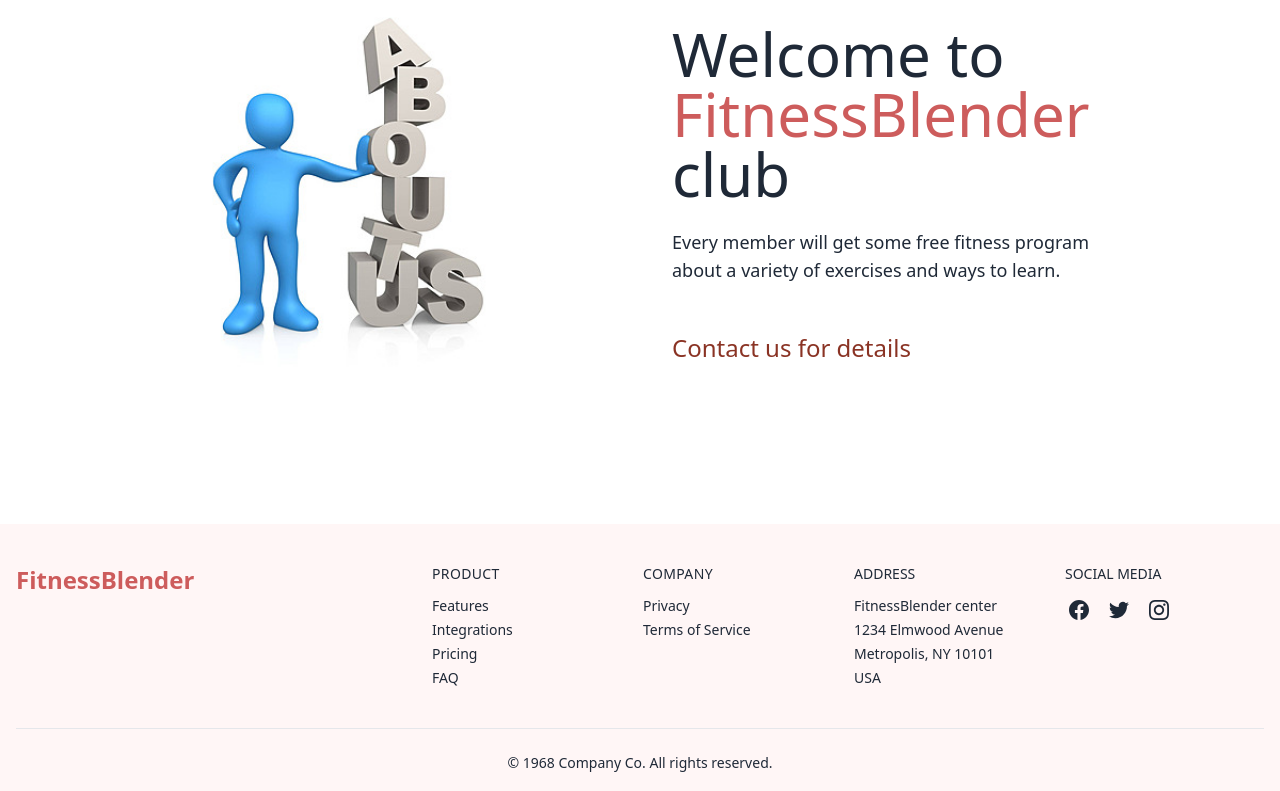
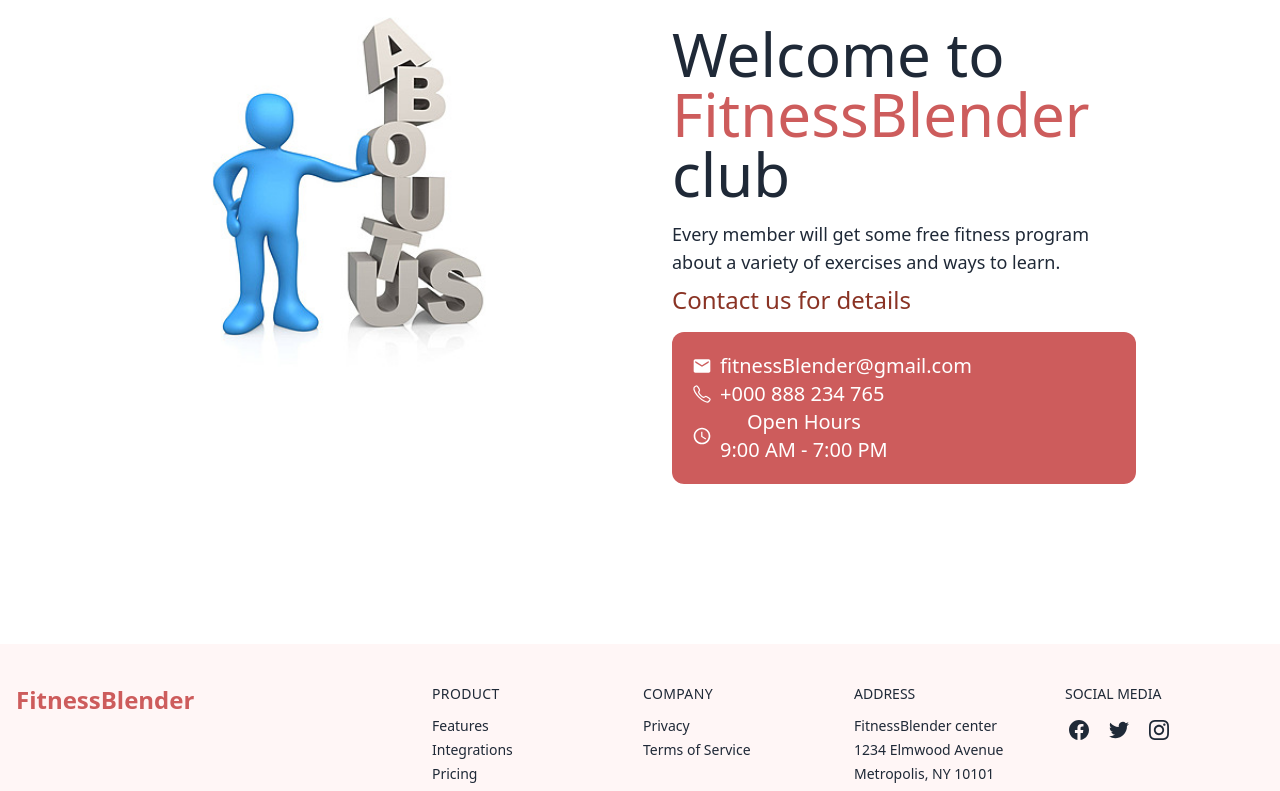
Before and after one commit to TinnyDatta/fitness-blender-client, a React (Vite) app: page / in a window 1280 px wide. Shown: the part 1550-2341 px from the top of the page. Built offline with nearby package versions, Linux system fonts and the light colour scheme; no server answers.

Commit message:
make some changes to about section

```diff
--- a/src/components/Home/AboutUs/AboutUs.jsx
+++ b/src/components/Home/AboutUs/AboutUs.jsx
@@ -1,3 +1,6 @@
+import { MdEmail } from "react-icons/md";
+import { IoCallOutline } from "react-icons/io5";
+import { MdOutlineWatchLater } from "react-icons/md";
 
 const AboutUs = () => {
     return (
@@ -9,19 +12,24 @@ const AboutUs = () => {
             <section className="dark:bg-gray-100 dark:text-gray-800">
 	<div className="container flex flex-col justify-center p-6 mx-auto sm:py-12 lg:py-24 lg:flex-row lg:justify-evenly">
 		<div className="flex items-center justify-center p-6 mt-8 lg:mt-0 h-72 sm:h-80 lg:h-96 xl:h-112 2xl:h-128">
-			<img src="/public/images/aboutUs.jpg" alt="" className="object-contain h-72 sm:h-80 lg:h-96 xl:h-112 2xl:h-128" />
+			<img src="/images/aboutUs.jpg" alt="" className="object-contain h-72 sm:h-80 lg:h-96 xl:h-112 2xl:h-128" />
 		</div>
 		<div className="flex flex-col justify-center p-6 text-center rounded-sm lg:max-w-md xl:max-w-lg lg:text-left">
 			<h1 className="text-3xl leading-none sm:text-6xl">Welcome to
             <br />
 				<span className="text-[#CD5C5C]"> FitnessBlender </span>club
 			</h1>
-			<p className="mt-6 mb-8 text-lg sm:mb-12">Every member will get some free fitness program
+			<p className="mt-4 mb-2 text-lg ">Every member will get some free fitness program
 				<br  className="hidden md:inline lg:hidden" /> about a variety of exercises and ways to learn.
 			</p>
-			<div>
-				<p className="text-2xl text-[#8A3324]">Contact us for details</p>
-			</div>
+			<p className="text-2xl text-[#8A3324]">Contact us for details</p>
+            <div className="mt-4 text-xl bg-[#CD5C5C] text-white p-5 rounded-xl text-center">
+             <h2 className="flex flex-row items-center gap-2"><MdEmail /> fitnessBlender@gmail.com</h2>
+             <h2 className="flex flex-row items-center gap-2"><IoCallOutline /> +000 888 234 765</h2>
+             <p className="flex flex-row items-center gap-2"><MdOutlineWatchLater />Open Hours <br />
+             9:00 AM - 7:00 PM
+              </p>
+            </div>
 		</div>
 	</div>
 </section>
```
